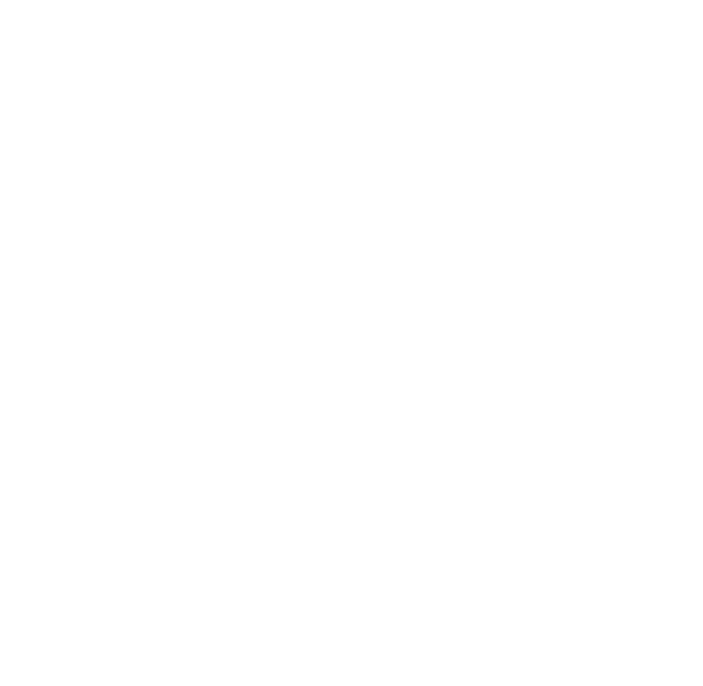
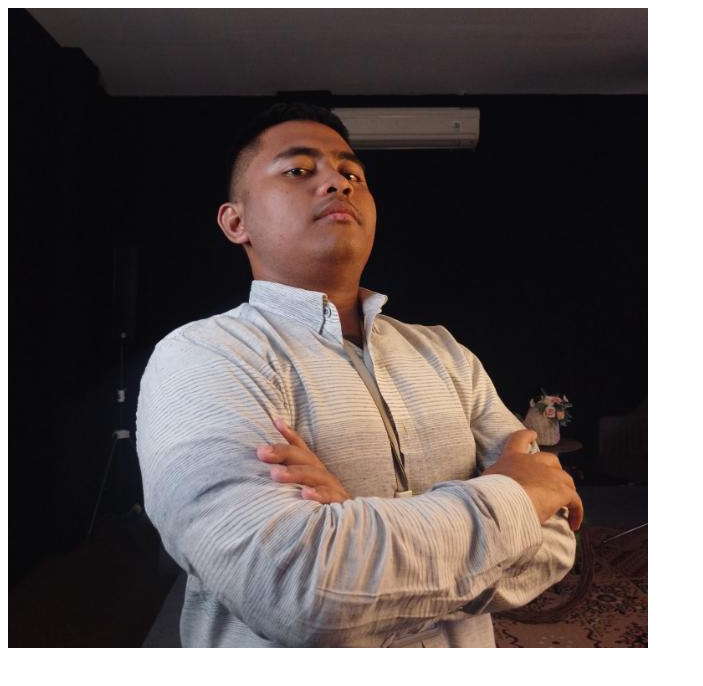
Before and after one commit to raffipasya/1124160207-uts, a plain HTML site: page index.html in a window 1280 px wide. Shown: the whole page, without its empty margins (0-703 px from the left). Drawn offline with Linux system fonts and the light colour scheme.

Commit message:
menambahkan title dengan gambar

```diff
--- a/index.html
+++ b/index.html
@@ -5,8 +5,13 @@
     <meta name="viewport" content="width=device-width, initial-scale=1.0">
     <title>Document</title>
 </head>
+<style>
+
+</style>
 <body>
-    <img src="" alt="">
+    <tb>
+        <img src="file.jpg">
+    </tb>
 
 </body>
 </html>
```
Also changed, not shown: 960x0.jpg (added), file.jpg (added), images.jpg (added).
